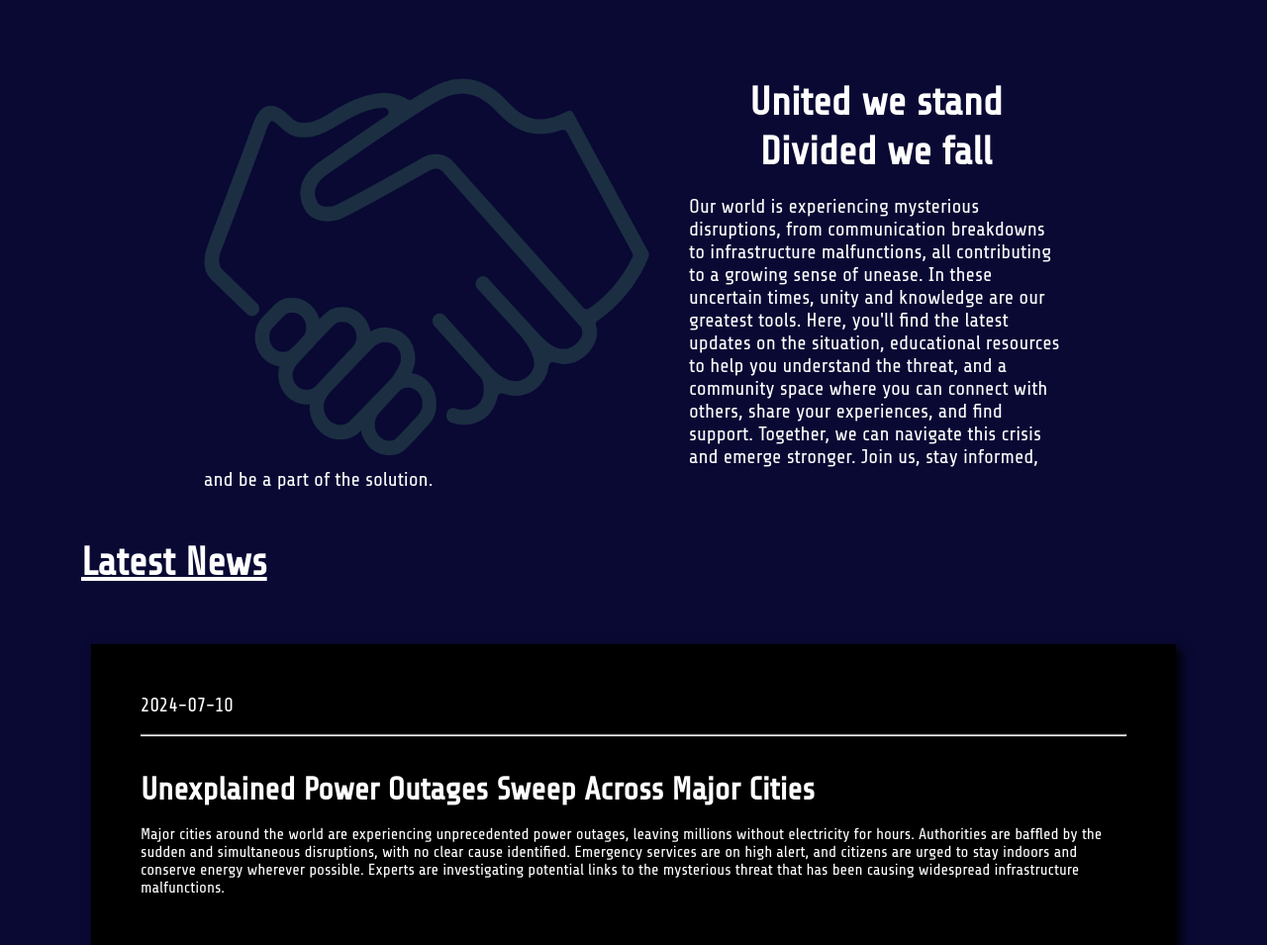
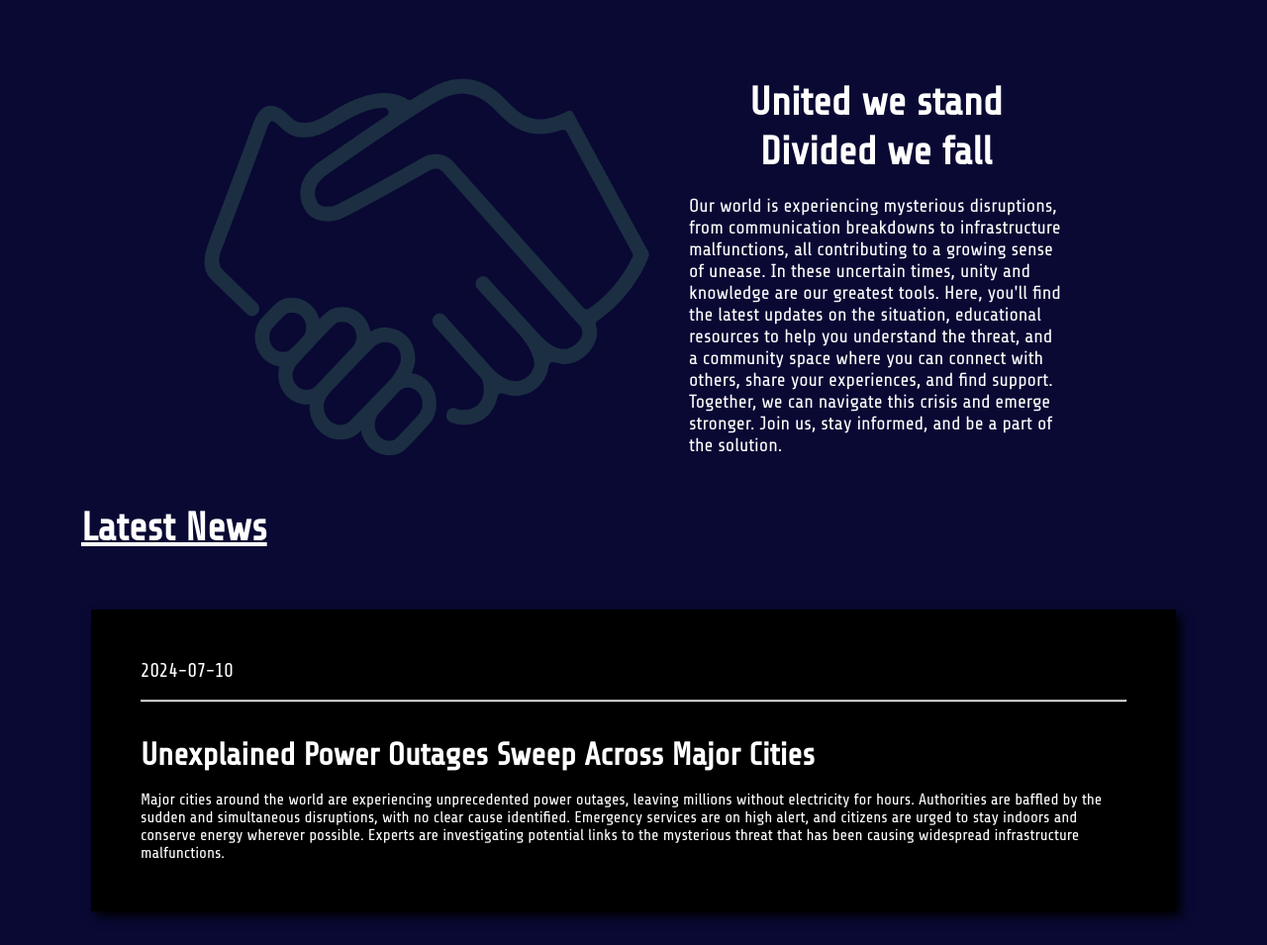
Before and after one commit to abinv-rana/webcon, a Flask app: page / in a window 1280 px wide. Shown: the part 143-1098 px from the top of the page at 99% size. Run offline with Flask 3, Linux system fonts and the light colour scheme.

Commit message:
Update home.css

```diff
--- a/static/home.css
+++ b/static/home.css
@@ -27,7 +27,7 @@
 
 .text p{
     color: white;
-    font-size: 20px;
+    font-size: 19px;
     font-family: 'Share Tech', sans-serif;
 }
 
```
